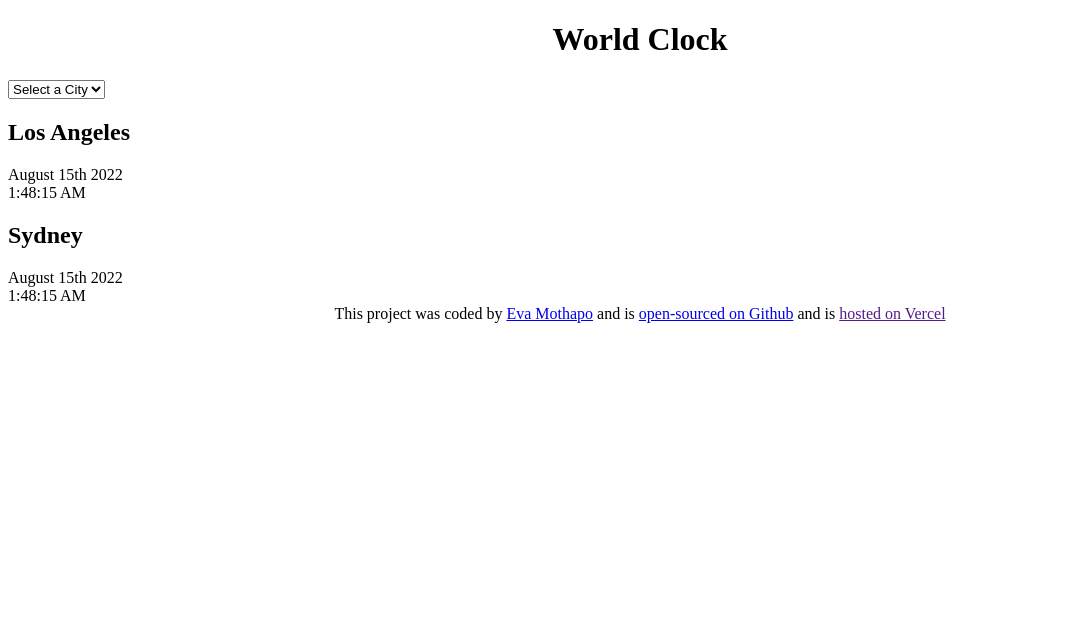
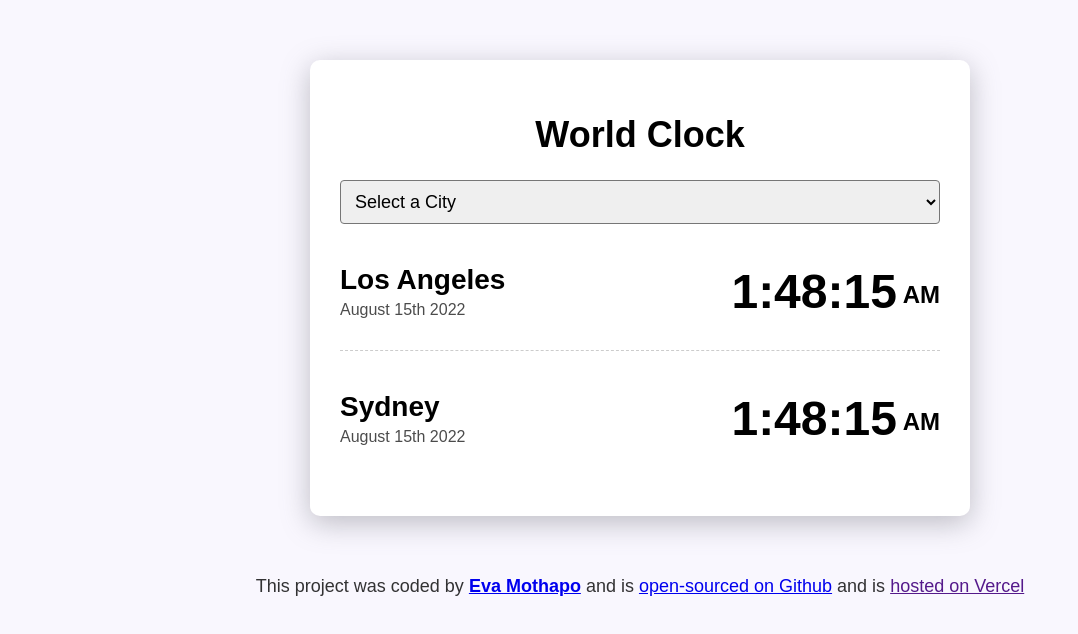
Before and after one commit to EvaMothapo/World-Clock, a plain HTML site: page index.html in a window 1280 px wide. Shown: the whole page, without its empty margins (0-1078 px from the left). Drawn offline with Linux system fonts and the light colour scheme.

Commit message:
Styled the project with CSS

```diff
--- a/index.html
+++ b/index.html
@@ -9,44 +9,43 @@
 </head>
 
 <body>
-    <div container>
-        <h1>
-            World Clock
-        </h1>
+    <div class="container">
+        <h1>World Clock</h1>
+
         <select>
             <option value="">Select a City</option>
             <option value="">London</option>
             <option value="">New York</option>
             <option value="">Auckland</option>
         </select>
-        <div class="city">
-            <h2>
-                Los Angeles
-            </h2>
-        </div>
-        <div class="date">
-            August 15th 2022
-        </div>
-        <div class="time">
-            1:48:15 AM
-        </div>
 
         <div class="city">
-            <h2>
-                Sydney
-            </h2>
-            <div class="date">
-                August 15th 2022
+            <div>
+                <h2>Los Angeles</h2>
+                <div class="date">
+                    August 15th 2022</div>
             </div>
-            <div class="time">
-                1:48:15 AM
+            <div class="time">1:48:15<small>
+                    AM
+                </small></div>
+        </div>
+        <div class="city">
+            <div>
+                <h2>Sydney</h2>
+                <div class="date">
+                    August 15th 2022</div>
             </div>
+            <div class="time">1:48:15<small>
+                    AM
+                </small></div>
         </div>
 
     </div>
+
     <footer>
-        This project was coded by <a href="https://github.com/EvaMothapo" target="_blank">Eva Mothapo</a> and is <a
-            href="https://github.com/EvaMothapo/World-Clock" target="_blank">open-sourced on Github</a> and is <a
+        This project was coded by <a href="https://github.com/EvaMothapo" target="_blank"><strong>Eva
+                Mothapo</strong></a> and is
+        <a href="https://github.com/EvaMothapo/World-Clock" target="_blank">open-sourced on Github</a> and is <a
             href="">hosted on Vercel</a>
     </footer>
     <script src="javascript/app.js"></script>
--- a/src/style.css
+++ b/src/style.css
@@ -1,6 +1,57 @@
+body {
+  background-color: #f9f7fe;
+  font-family: Arial, Helvetica, sans-serif;
+}
+.container {
+  max-width: 600px;
+  margin: 60px auto;
+  background: white;
+  padding: 30px;
+  box-shadow: 0px 7px 29px 0px rgba(100, 100, 111, 0.4);
+  border-radius: 10px;
+}
 h1 {
   text-align: center;
+  font-family: Arial, Helvetica, sans-serif;
+  font-size: 36px;
 }
-footer{
-    text-align: center;
+select {
+  display: block;
+  width: 100%;
+  font-size: 18px;
+  border-radius: 4px;
+  padding: 10px;
 }
+h2 {
+  margin: 0 0 5px;
+  font-size: 28px;
+}
+
+.city {
+  display: flex;
+  justify-content: space-between;
+  margin: 10px 0;
+  padding: 30px 0;
+  border-bottom: 1px dashed rgba(0, 0, 0, 0.2);
+}
+.city:last-child {
+  border: none;
+}
+.date {
+  opacity: 0.7;
+}
+.time {
+  font-size: 48px;
+  font-weight: bold;
+}
+.time small {
+  font-size: 24px;
+  line-height: 48px;
+  vertical-align: middle;
+}
+
+footer {
+  text-align: center;
+  font-size: 18px;
+  color: rgba(0, 0, 0, 0.8);
+}
```
